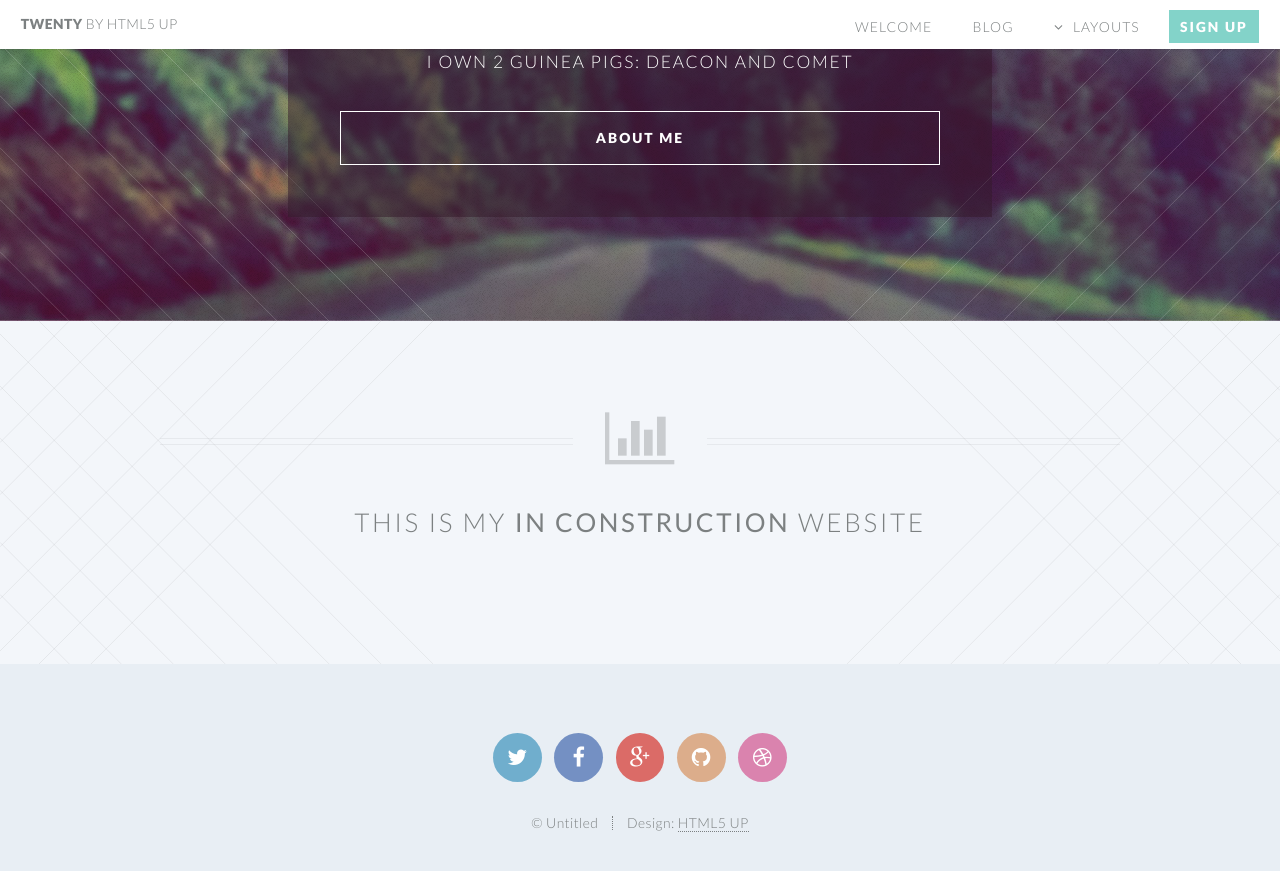
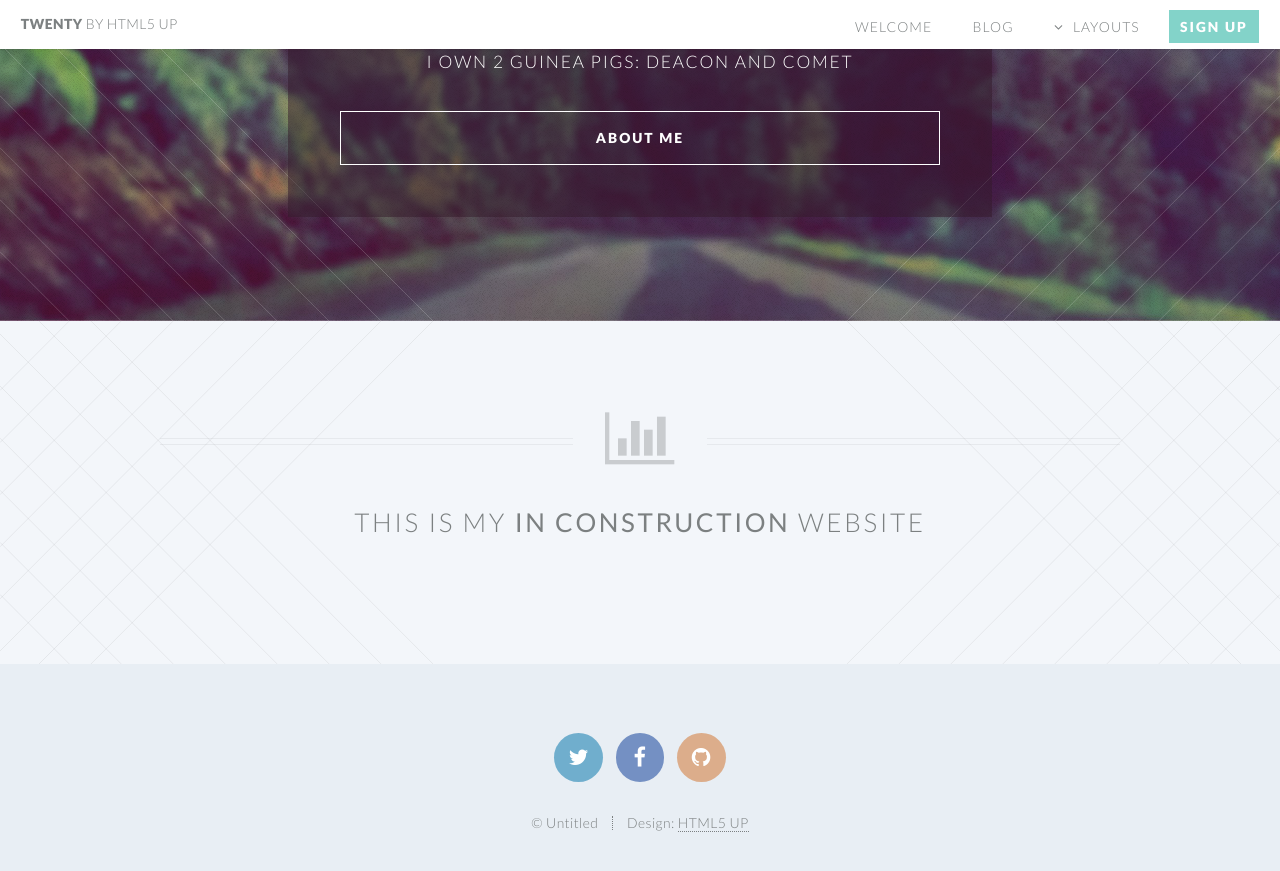
Before and after one commit to daniellaro/daniellaro.github.io, a Jekyll site: the page built from index.html, in a window 1280 px wide and 900 px high, scrolled down 525 px. Shown: the top 871 px of the window. Built offline with Jekyll 4.4.1, drawn with Linux system fonts in a browser that asks for light colours.

Commit message:
edited buttons at bottom

```diff
--- a/_includes/footer.html
+++ b/_includes/footer.html
@@ -4,10 +4,11 @@
     <ul class="icons">
         <li><a href="#" class="icon circle fa-twitter"><span class="label">Twitter</span></a></li>
         <li><a href="#" class="icon circle fa-facebook"><span class="label">Facebook</span></a></li>
-        <li><a href="#" class="icon circle fa-google-plus"><span class="label">Google+</span></a></li>
+       <!-- <li><a href="#" class="icon circle fa-google-plus"><span class="label">Google+</span></a></li> -->
         <li><a href="#" class="icon circle fa-github"><span class="label">Github</span></a></li>
-        <li><a href="#" class="icon circle fa-dribbble"><span class="label">Dribbble</span></a></li>
     </ul>
+
+
 
     <ul class="copyright">
         <li>&copy; Untitled</li><li>Design: <a href="http://html5up.net">HTML5 UP</a></li>
```
